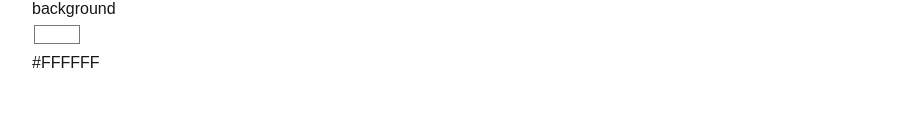
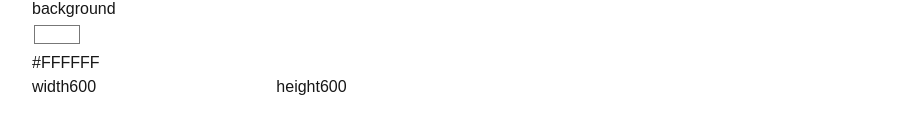
Before and after one commit to wlaith/image-to-bitmap, a Next.js app: page / in a window 1280 px wide. Shown: the part 357-490 px from the top of the page, without its empty margins (48-957 px from the left). Built offline with nearby package versions, Linux system fonts and the light colour scheme.

Commit message:
feat: add canvas dimensions to GUI

```diff
--- a/components/Gui.tsx
+++ b/components/Gui.tsx
@@ -12,6 +12,12 @@ interface GuiProps {
 
   background: string;
   setBackground: (background: string) => void;
+
+  canvasWidth: number;
+  setCanvasWidth: (width: number) => void;
+
+  canvasHeight: number;
+  setCanvasHeight: (height: number) => void;
 }
 
 const Gui: React.FC<GuiProps> = ({
@@ -23,6 +29,10 @@ const Gui: React.FC<GuiProps> = ({
   setColor,
   background,
   setBackground,
+  canvasWidth,
+  setCanvasWidth,
+  canvasHeight,
+  setCanvasHeight,
 }) => {
   return (
     <div>
@@ -57,6 +67,20 @@ const Gui: React.FC<GuiProps> = ({
         onChange={(e) => setBackground(e.target.value)}
       />
       <p>{background}</p>
+
+      <label className="mt-5">width</label>
+      <input
+        type="number"
+        value={canvasWidth}
+        onChange={(e) => setCanvasWidth(Number(e.target.value))}
+      />
+
+      <label className="mt-5">height</label>
+      <input
+        type="number"
+        value={canvasHeight}
+        onChange={(e) => setCanvasHeight(Number(e.target.value))}
+      />
     </div>
   );
 };
--- a/components/ImageSketch.tsx
+++ b/components/ImageSketch.tsx
@@ -7,6 +7,8 @@ interface ImageSketchProps {
   lightsValue: number;
   color: string;
   background: string;
+  canvasWidth: number;
+  canvasHeight: number;
 }
 
 const ImageSketch: React.FC<ImageSketchProps> = ({
@@ -14,6 +16,8 @@ const ImageSketch: React.FC<ImageSketchProps> = ({
   lightsValue,
   color,
   background,
+  canvasWidth,
+  canvasHeight,
 }) => {
   const [image, setImage] = useState<string | null>(null);
   const imgRef = useRef<p5Types.Image | null>(null);
@@ -34,9 +38,9 @@ const ImageSketch: React.FC<ImageSketchProps> = ({
       imgRef.current = p5.loadImage(image, (img) => {
         console.log("Image loaded into p5.js");
         if (img.width > img.height) {
-          img.resize(0, 600);
+          img.resize(canvasWidth, 0);
         } else {
-          img.resize(600, 0);
+          img.resize(0, canvasHeight);
         }
         offsetX.current = (p5.width - img.width) / 2;
         offsetY.current = (p5.height - img.height) / 2;
@@ -45,7 +49,7 @@ const ImageSketch: React.FC<ImageSketchProps> = ({
   };
 
   const setup = (p5: p5Types, canvasParentRef: Element) => {
-    p5.createCanvas(600, 600).parent(canvasParentRef);
+    p5.createCanvas(canvasWidth, canvasHeight).parent(canvasParentRef);
     p5.noSmooth();
     p5Ref.current = p5; // Store the p5 instance
   };
@@ -83,7 +87,7 @@ const ImageSketch: React.FC<ImageSketchProps> = ({
     }
   };
 
-  // Use useEffect to trigger re-renders when pixelSize changes
+  // Use useEffect to trigger re-renders when pixelSize, canvasHeight, or canvasWidth change
   useEffect(() => {
     if (p5Ref.current) {
       p5Ref.current.redraw(); // Force the draw function to re-render
--- a/pages/index.tsx
+++ b/pages/index.tsx
@@ -11,6 +11,8 @@ export default function Home() {
   const [lightsValue, setLightsValue] = useState<number>(100);
   const [color, setColor] = useState<string>("#000000");
   const [background, setBackground] = useState<string>("#FFFFFF");
+  const [canvasWidth, setCanvasWidth] = useState<number>(600);
+  const [canvasHeight, setCanvasHeight] = useState<number>(600);
 
   return (
     <div className="p-20 flex w-full justify-between">
@@ -25,6 +27,10 @@ export default function Home() {
           setColor={setColor}
           background={background}
           setBackground={setBackground}
+          canvasWidth={canvasWidth}
+          setCanvasWidth={setCanvasWidth}
+          canvasHeight={canvasHeight}
+          setCanvasHeight={setCanvasHeight}
         />
       </div>
 
@@ -34,6 +40,8 @@ export default function Home() {
           pixelSize={pixelSize}
           color={color}
           background={background}
+          canvasWidth={canvasWidth}
+          canvasHeight={canvasHeight}
         />
       </div>
     </div>
```
